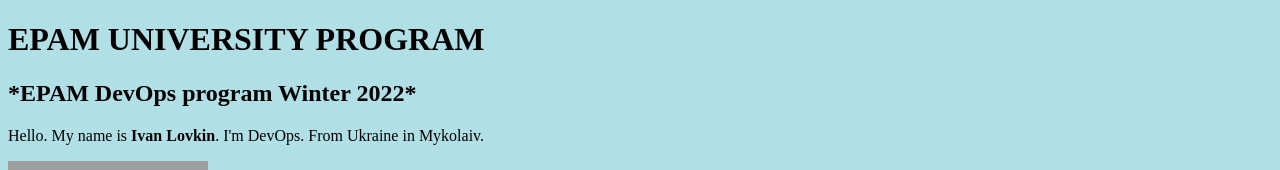
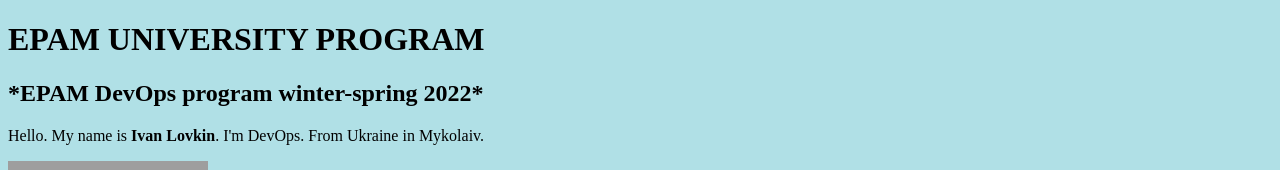
Before and after one commit to terra144481/final_project_epam, a plain HTML site: page index.html in a window 1280 px wide. Shown: the top 170 px of the page. Drawn offline with Linux system fonts and the light colour scheme; grey boxes are pictures that could not be loaded.

Commit message:
modify index.html

```diff
--- a/index.html
+++ b/index.html
@@ -4,7 +4,7 @@
 
 <h1>EPAM UNIVERSITY PROGRAM</h1>
 
-<h2>*EPAM DevOps program Winter 2022*</h2>
+<h2>*EPAM DevOps program winter-spring 2022*</h2>
 
 <p>Hello. My name is <b>Ivan Lovkin</b>. I'm DevOps. From Ukraine in Mykolaiv. </p>
 <img src="https://devopsonline2022.s3.amazonaws.com/IMG_20210708_123749.jpg" alt="my photo" width="200" height="250">
```
Also changed, not shown: 1 other file.
